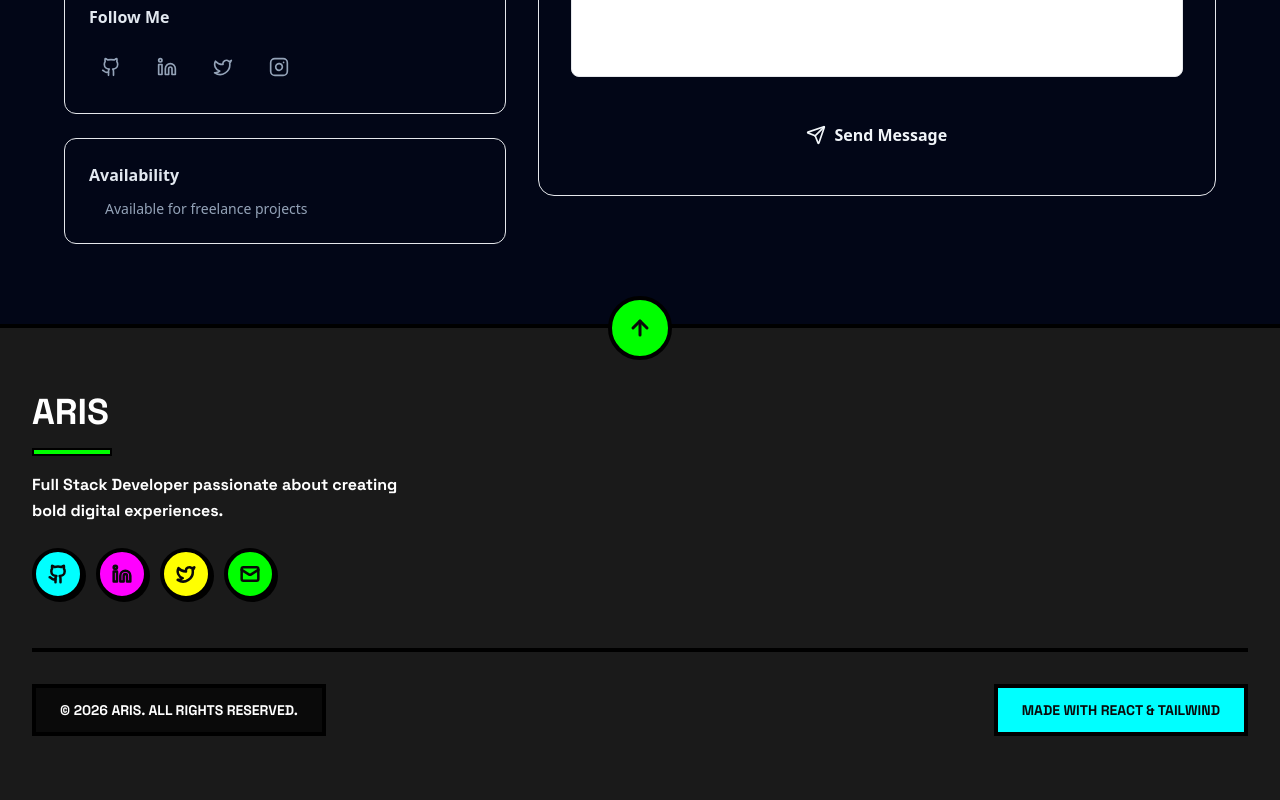
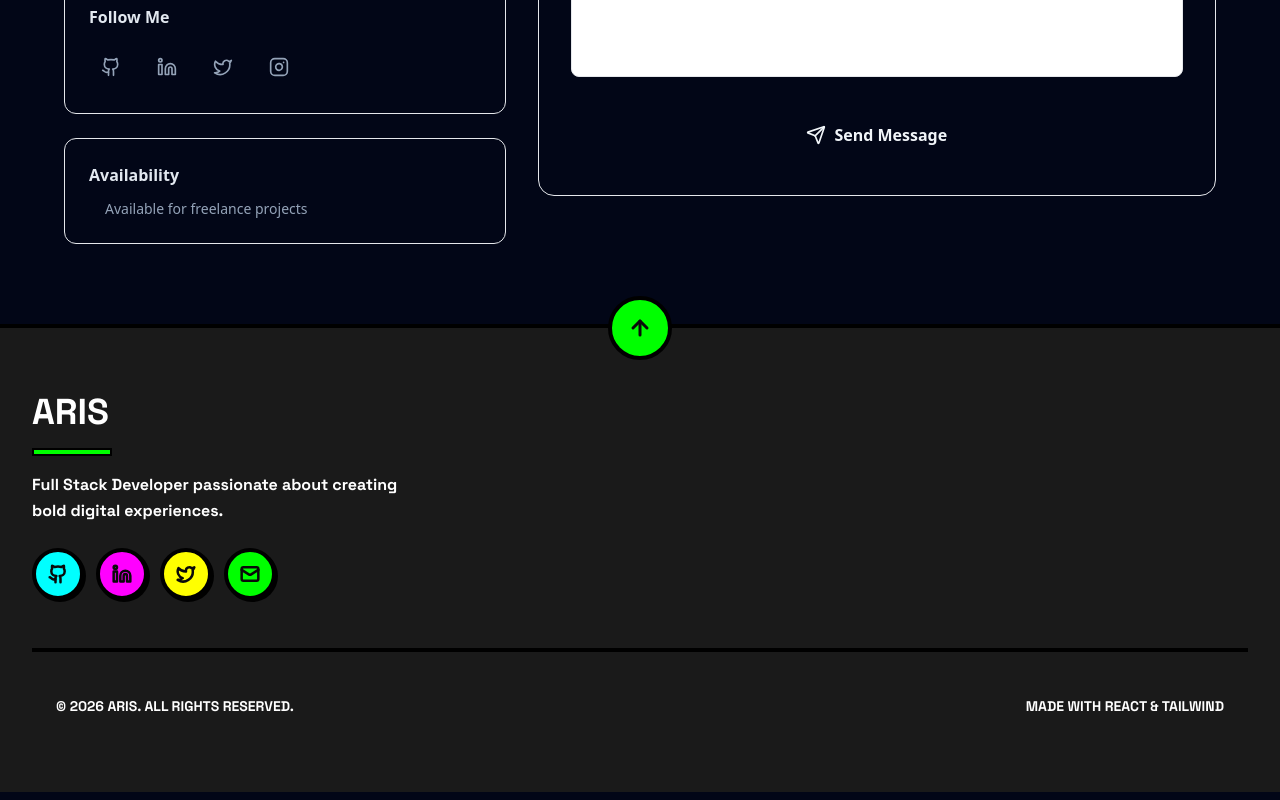
Before and after one commit to Arspn0/my-portfolio, a React (Vite) app: page /contact in a window 1280 px wide. Shown: the part 670-1470 px from the top of the page. Built offline with nearby package versions, Linux system fonts and the light colour scheme; the HTML template or start-up script is replaced by a standard one.

Commit message:
change: remove border and background

```diff
--- a/src/components/Footer.jsx
+++ b/src/components/Footer.jsx
@@ -77,7 +77,7 @@ function Footer() {
           <div className="flex flex-col md:flex-row justify-between items-center gap-4">
 
             {/* Copyright */}
-            <div className="bg-neo-light-bg dark:bg-neo-dark-bg border-4 border-neo-light-border dark:border-neo-dark-border px-6 py-3">
+            <div className="px-6 py-3">
               <p className="text-neo-light-text dark:text-neo-dark-text text-sm font-bold font-neo uppercase">
                 © {currentYear} ARIS. ALL RIGHTS RESERVED.
               </p>
@@ -85,8 +85,8 @@ function Footer() {
 
             {/* Made With */}
             <div className="flex items-center gap-2">
-              <div className="bg-neo-pink dark:bg-neo-cyan border-4 border-neo-light-border dark:border-neo-dark-border px-6 py-3">
-                <p className="text-neo-light-bg dark:text-neo-dark-bg text-sm font-bold font-neo uppercase flex items-center gap-2">
+              <div className="px-6 py-3">
+                <p className="text-neo-light-text dark:text-neo-dark-text text-sm font-bold font-neo uppercase flex items-center gap-2">
                   Made with
                   React & Tailwind
                 </p>
```
